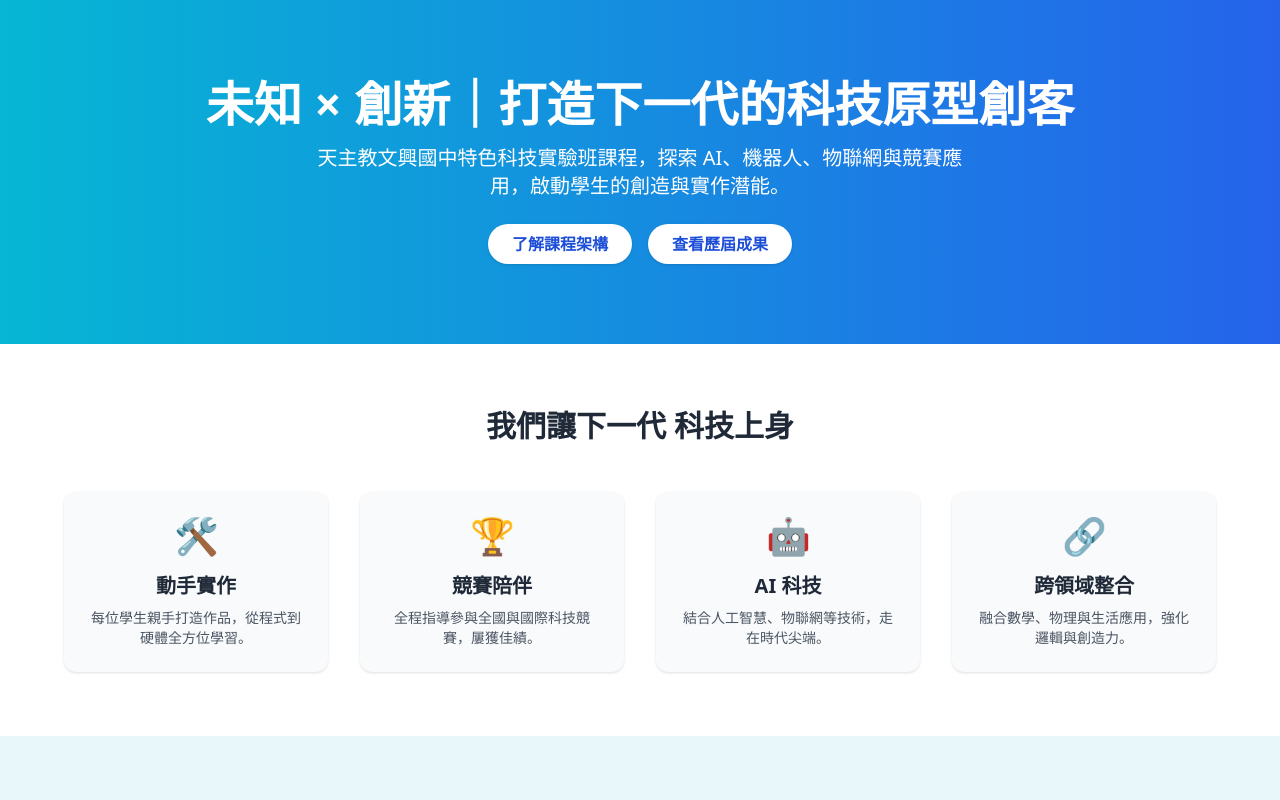
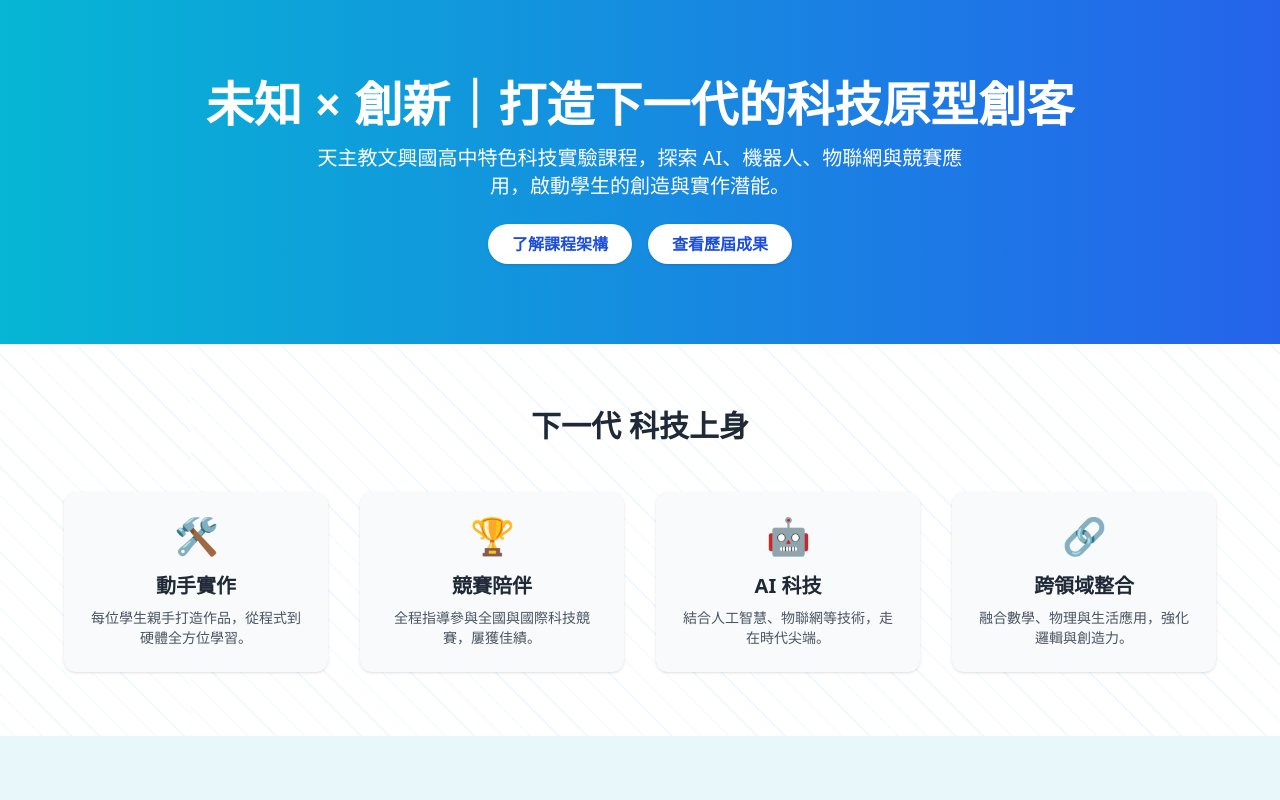
Before and after one commit to WangYiChih/wenxing-tech-site, a Next.js app: page / in a window 1280 px wide. Shown: the top 800 px of the page. Built offline with nearby package versions, Linux system fonts and the light colour scheme.

Commit message:
Add animated background effect to feature section

```diff
--- a/components/HomePage.jsx
+++ b/components/HomePage.jsx
@@ -9,7 +9,7 @@ export default function HomePage() {
           未知 × 創新｜打造下一代的科技原型創客
         </h1>
         <p className="text-lg md:text-xl max-w-2xl mx-auto">
-          天主教文興國中特色科技實驗班課程，探索 AI、機器人、物聯網與競賽應用，啟動學生的創造與實作潛能。
+          天主教文興國高中特色科技實驗課程，探索 AI、機器人、物聯網與競賽應用，啟動學生的創造與實作潛能。
         </p>
         <div className="mt-6 space-x-4">
           <button className="bg-white text-blue-700 font-semibold px-6 py-2 rounded-full shadow hover:bg-blue-100">
@@ -22,9 +22,16 @@ export default function HomePage() {
       </section>
 
       {/* Features Section */}
-      <section className="py-16 px-8 bg-white">
-        <h2 className="text-3xl font-bold text-center mb-12">我們讓下一代  科技上身</h2>
-        <div className="grid grid-cols-1 md:grid-cols-2 lg:grid-cols-4 gap-8 max-w-6xl mx-auto">
+      <section className="py-16 px-8 bg-white relative overflow-hidden">
+        <div className="absolute inset-0 bg-[repeating-linear-gradient(45deg,rgba(0,150,255,0.08),rgba(0,150,255,0.08)_1px,transparent_1px,transparent_20px)] animate-[bgmove_30s_linear_infinite] z-0"></div>
+        <style>{`
+          @keyframes bgmove {
+            from { background-position: 0 0; }
+            to { background-position: 1000px 0; }
+          }
+        `}</style>
+        <h2 className="text-3xl font-bold text-center mb-12 relative z-10">下一代 科技上身</h2>
+        <div className="grid grid-cols-1 md:grid-cols-2 lg:grid-cols-4 gap-8 max-w-6xl mx-auto relative z-10">
           {[
             { icon: "🛠️", title: "動手實作", desc: "每位學生親手打造作品，從程式到硬體全方位學習。" },
             { icon: "🏆", title: "競賽陪伴", desc: "全程指導參與全國與國際科技競賽，屢獲佳績。" },
```
